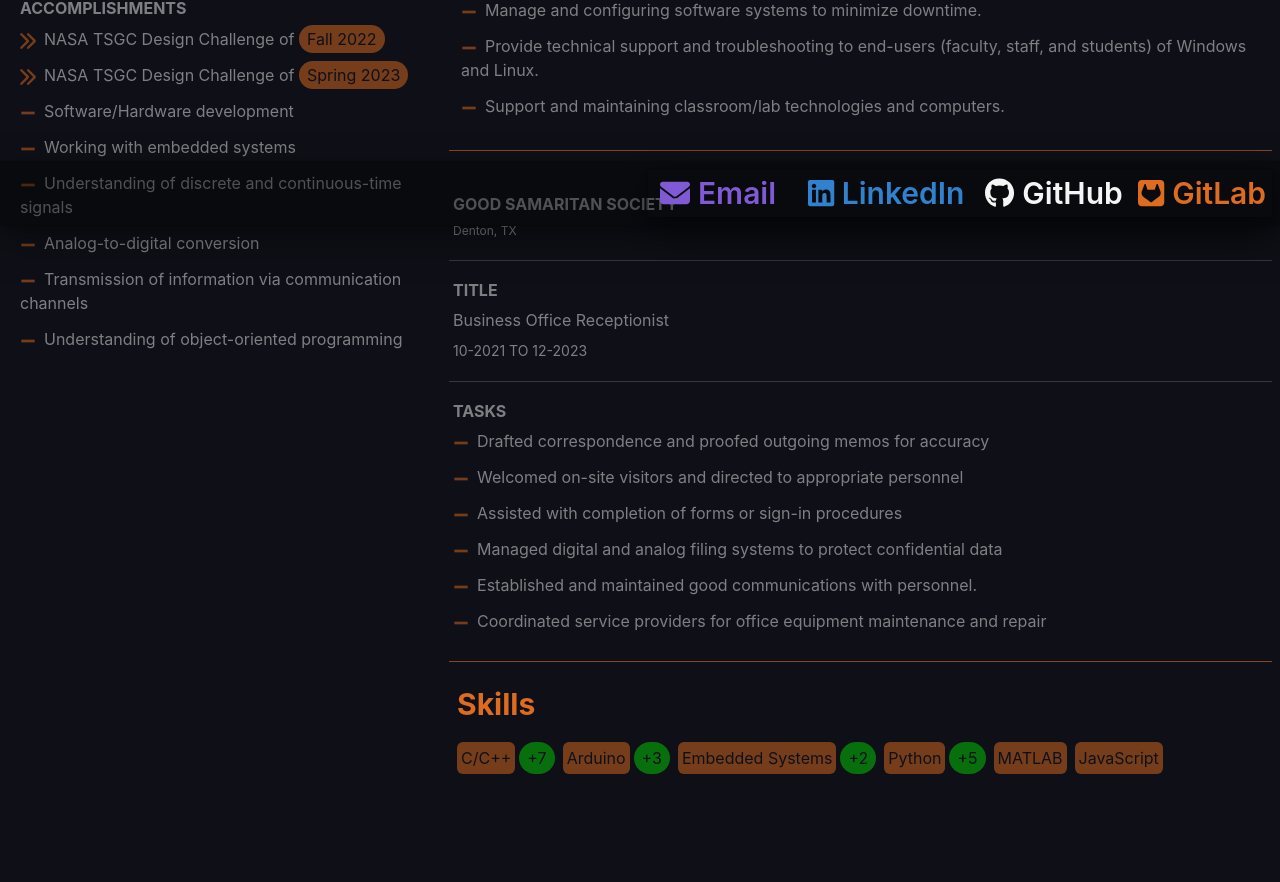
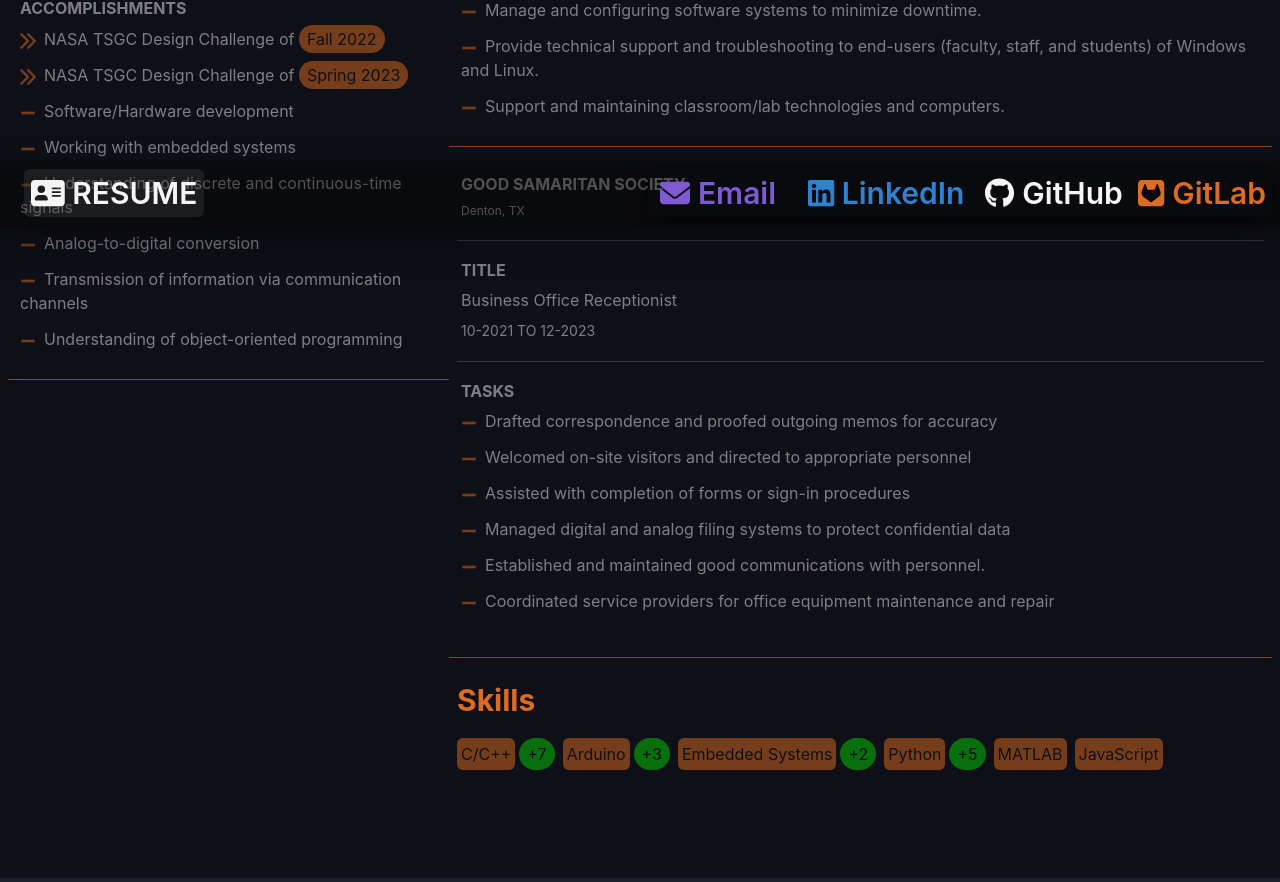
Before and after one commit to Zed-4/Portfolio-React-ChakraUI, a React (Create React App) app: page / in a window 1280 px wide. Shown: the part 575-1457 px from the top of the page. Built offline with nearby package versions, Linux system fonts and the light colour scheme.

Commit message:
feat: added pdf button/resume

```diff
--- a/src/App.js
+++ b/src/App.js
@@ -1,12 +1,13 @@
 import React from 'react';
 import './App.css';
 
-import _ from 'lodash'
+import _, { } from 'lodash'
 
 import avatarUrl from './assets/me.jpg'
+import resume from './assets/resume/Abtin_Ortgoli.pdf'
 
 import { FontAwesomeIcon } from '@fortawesome/react-fontawesome'
-import { faEnvelope } from '@fortawesome/free-solid-svg-icons'
+import { faAddressCard, faEnvelope } from '@fortawesome/free-solid-svg-icons'
 import { faGithub, faLinkedin, faSquareGitlab } from '@fortawesome/free-brands-svg-icons'
 
 import {
@@ -14,6 +15,7 @@ import {
   Stack,
   HStack,
   Flex,
+  Spacer,
   Avatar,
   Link,
   Button,
@@ -75,6 +77,7 @@ const skills = [
   { name: 'JavaScript' },
 ]
 const mainPage = '/'
+//const resume= "./assets/resume/Abtin_Ortgoli.pdf"
 const linkedinLink = 'https://www.linkedin.com/in/abtin-ortgoli/'
 const emailLink = 'mailto: abtin.ortgoli@yahoo.com'
 const githubLink = 'https://github.com/Zed-4'
@@ -259,8 +262,8 @@ function App() {
           pb='5'
           justify='space-evenly'
           direction={{ base: 'column', md: 'column', lg: 'row' }}>
+          {/* ----------------------------Education CARD---------------------------- */}
           <Box>
-            {/* ----------------------------Education CARD---------------------------- */}
             <Card
               p='2'
               bg={useColorModeValue(colors['bgGrayLight'], colors['bgBlack'])}
@@ -412,8 +415,9 @@ function App() {
                 </Stack>
               </CardBody>
             </Card>
-            {/* ----------------------------Experience CARD---------------------------- */}
+            <Divider borderColor={colors['orange']} my='4' />
           </Box>
+          {/* ----------------------------Experience CARD---------------------------- */}
           <Box>
             <Card
               p='2'
@@ -520,11 +524,9 @@ function App() {
                 </Stack>
               </CardBody>
             </Card>
-            <Box py='5'>
-              <Divider borderColor={colors['orange']} />
-            </Box>
+            <Divider borderColor={colors['orange']} my='4' />
             <Card
-              pt='5'
+              p='2'
               bg={useColorModeValue(colors['bgGrayLight'], colors['bgBlack'])}
               variant='unstyled'
               _hover={{
@@ -632,9 +634,9 @@ function App() {
                 </Stack>
               </CardBody>
             </Card>
-            <Divider py='3' borderColor={colors['orange']} />
+            <Divider py='4' borderColor={colors['orange']} />
             {/* ----------------------------Skill CARD---------------------------- */}
-            <Box pt='4'>
+            <Box mt='4'>
               <Card
                 p='2'
                 bg={useColorModeValue(colors['bgGrayLight'], colors['bgBlack'])}
@@ -657,7 +659,7 @@ function App() {
                   <Stack divider={<StackDivider />} spacing='4'>
                     <Stack
                       direction={{
-                        base: 'column',
+                        base: 'row',
                         sm: 'row',
                         md: 'row'
                       }}
@@ -708,7 +710,7 @@ function App() {
         </Flex>
       </Box >
       {/* ----------------------------Footer---------------------------- */}
-      < Flex
+      <Flex overflow='auto'
         bg={useColorModeValue(colors['whiteBar'], colors['blackBar'])}
         boxShadow='dark-lg' borderColor={useColorModeValue('gray.500', 'gray.500')}
         width={{ lg: '100vw' }}
@@ -718,8 +720,26 @@ function App() {
         position={{ lg: "fixed" }}
         right={0}
         bottom={0} >
+        <Link href={resume} target='_blank'>
+          <Button
+            ml='4'
+            color={useColorModeValue(colors['blackGH'], colors['white'])}
+            fontSize={{ base: '15px', md: '20px', lg: '30px' }}
+            height='48px'
+            width={{ base: '90px', md: '120px', lg: '180px' }}
+            leftIcon={<FontAwesomeIcon icon={faAddressCard} />}
+            _hover={{
+              rounded: 'sm',
+              textDecoration: 'none',
+              bg: useColorModeValue('gray.400', 'gray.700'),
+            }}
+          >
+            RESUME
+          </Button>
+        </Link>
+        <Spacer />
         <Stack direction='row' spacing={2}>
-          <ButtonGroup rounded='sm' boxShadow='dark-lg' colorScheme='gray' variant='ghost' >
+          <ButtonGroup rounded='sm' boxShadow='dark-lg' colorScheme='gray' variant='ghost'>
             <Link href={emailLink}>
               <Button
                 color={useColorModeValue(colors['purple'], colors['purple'])}
```
Also changed, not shown: 1 other file (tests, documents, lock files or other folders).
